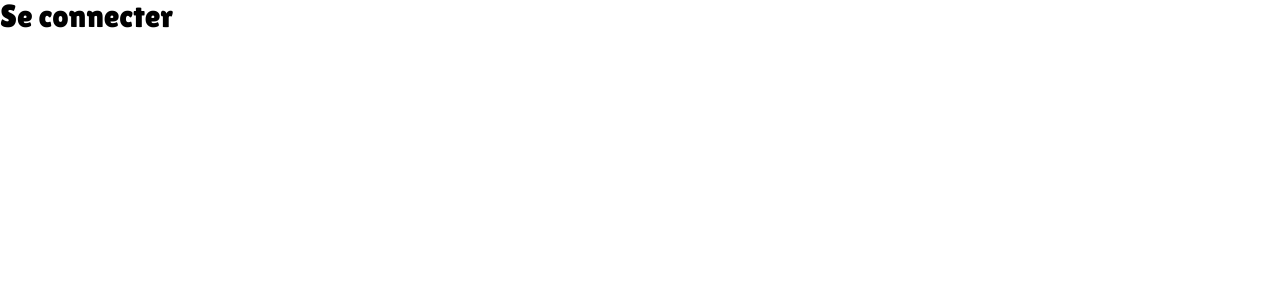
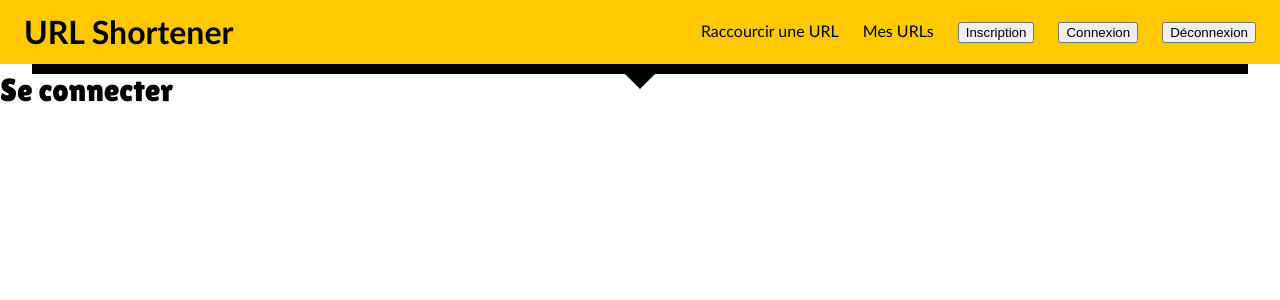
Before and after one commit to mhubert-pmn/Front-Url-Shortener, a React (Create React App) app in the folder front-url-shortener/: page / in a window 1280 px wide. Shown: the top 300 px of the page. Built offline with nearby package versions, Linux system fonts and the light colour scheme.

Commit message:
[Feature] Create header
- Create Header component
- Create SubHeader component
- Create Menu component
- Style components
- Add global style

```diff
--- a/front-url-shortener/src/components/SignIn/SignIn.js
+++ b/front-url-shortener/src/components/SignIn/SignIn.js
@@ -1,8 +1,10 @@
 import React from 'react';
+import { Header } from '../layout/Header/Header';
 
 const SignIn = () => {
   return(
     <div>
+      <Header />
       <h1>Se connecter</h1>
     </div>
   )
--- /dev/null
+++ b/front-url-shortener/src/components/layout/Header/Header.js
@@ -0,0 +1,73 @@
+import React from 'react';
+import { Link } from 'react-router-dom';
+
+import './header.scss';
+
+const token = localStorage.getItem("token");
+
+const headerLinks = [
+  {
+    text: "Raccourcir une URL",
+    link: "/raccourcir-une-url"
+  },
+  {
+    text: "Mes URLs",
+    link: "/mes-urls"
+  }
+]
+
+const headerButtons = [
+  {
+    text: "Inscription",
+    link: "/inscription"
+  },
+  {
+    text: "Connexion",
+    link: "/"
+  },
+  {
+    text: "Déconnexion",
+    link: "/deconnexion"
+  }
+]
+
+export const Menu = () => {
+  return(
+    <div className="menu">
+      <ul className="menu__links">
+        {headerLinks.map(link => (
+          <li key={link.text}>
+            <Link to={link.link}>{link.text}</Link>
+          </li>
+        ))}
+
+        {headerButtons.map(button => (
+          <button type="button" key={button.text}>
+            <Link to={button.link}>{button.text}</Link>
+          </button>
+        ))}
+      </ul>
+    </div>
+  )
+}
+
+export const SubHeader = () => {
+  return(
+    <div className="header__sub-header">
+      <div className="header__sub-header__triangle"></div>
+    </div>
+  )
+}
+
+export const Header = ({ ...props }) => {
+  return(
+    <div className="header" {...props}>
+      <div className="header__content">
+        <Link to="/" className="header__content__logo">URL Shortener</Link>
+        <Menu />
+      </div>
+
+      <SubHeader />
+    </div>
+  )
+}
--- /dev/null
+++ b/front-url-shortener/src/components/layout/Header/header.scss
@@ -0,0 +1,56 @@
+.header {
+  &__content {
+    background-color: #FFC900;
+    display: flex;
+    align-items: center;
+    justify-content: space-between;
+    padding: 1rem 1.5rem;
+
+    &__logo {
+      font-size: 2rem;
+      font-weight: bold;
+
+      &:hover {
+        color: #000;
+      }
+    }
+
+    .menu {
+      &__links {
+        li {
+          list-style-type: none;
+          display: inline-block;
+          margin-right: 1.5rem;
+        }
+      }
+    }
+
+    button {
+      margin-right: 1.5rem;
+
+      &:last-child {
+        margin-right: 0;
+      }
+    }
+  }
+
+  &__sub-header {
+    position: relative;
+    width: 95%;
+    height: 10px;
+    margin: 0 auto;
+    background-color: #000;
+
+    &__triangle {
+      width: 0;
+      height: 0;
+      border-left: 15px solid transparent;
+      border-right: 15px solid transparent;
+      border-top: 15px solid #000;
+      position: absolute;
+      bottom: -15px;
+      left: 50%;
+      transform: translateX(-50%);
+    }
+  }
+}
--- a/front-url-shortener/src/index.scss
+++ b/front-url-shortener/src/index.scss
@@ -11,6 +11,16 @@ body {
     font-family: 'Lilita One', 'Times New Roman', Times, serif;
     font-weight: 400;
   }
+
+  a {
+    color: #000;
+    text-decoration: none;
+
+    &:hover {
+      color: #FFF;
+      transition: color 0.2s ease-in;
+    }
+  }
 }
 
 code {
```
Also changed, not shown: front-url-shortener/src/layout/Header.js (deleted, +0 -7 lines).
